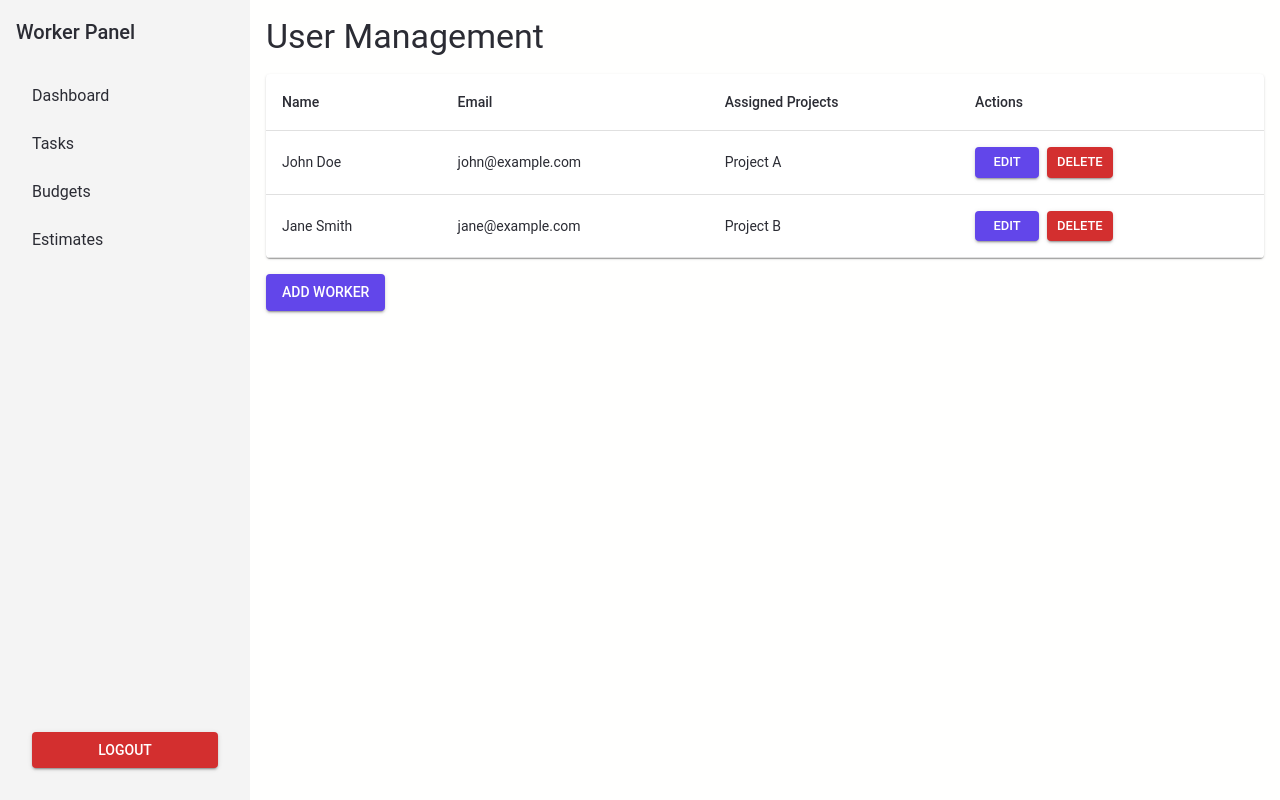
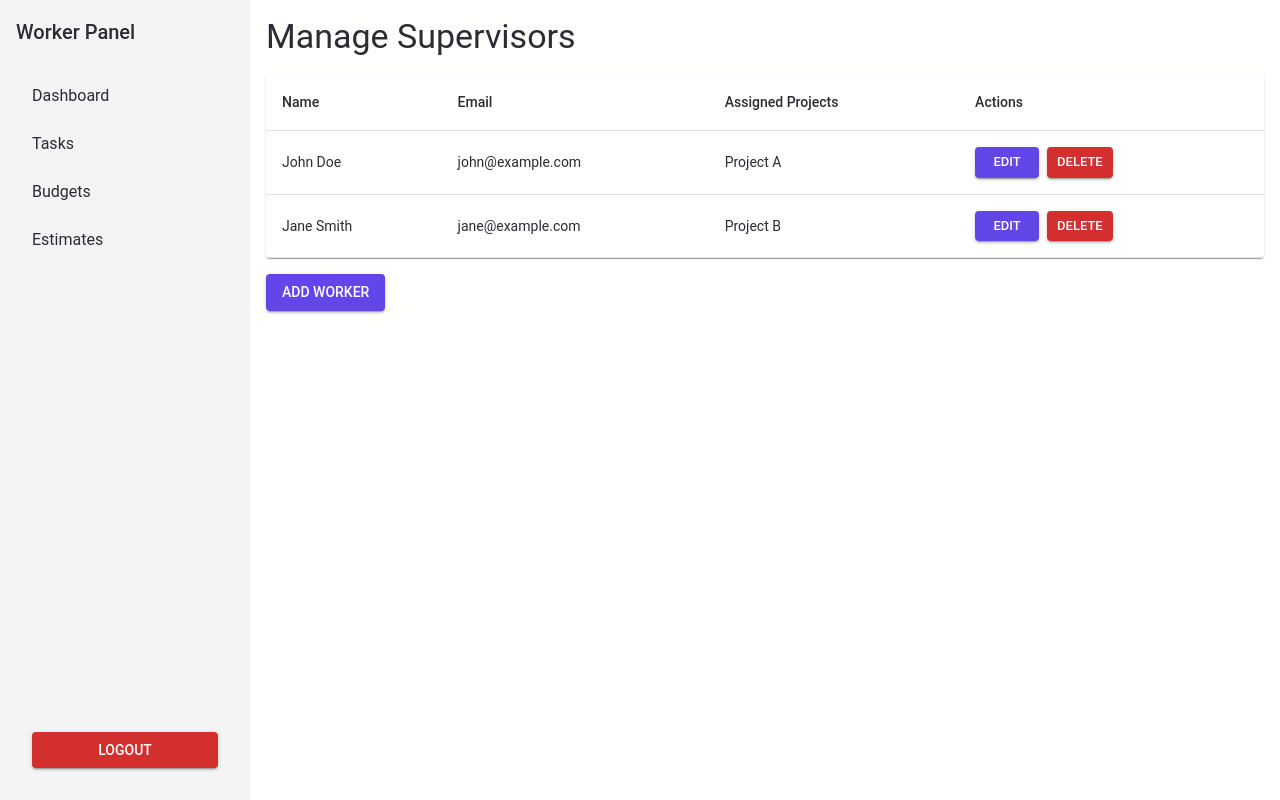
Before and after one commit to abhiram-shaji/flow-companion-frontend, a React (Create React App) app: page /admin/user-management in a window 1280 px wide. Built offline with nearby package versions, Linux system fonts and the light colour scheme.

Commit message:
Update UI

```diff
--- a/src/components/Sidebar.tsx
+++ b/src/components/Sidebar.tsx
@@ -32,7 +32,7 @@ const Sidebar: React.FC = () => {
         { name: "Dashboard", path: "/admin/dashboard" },
         { name: "Manage Tasks", path: "/admin/tasks" },
         { name: "Manage Projects", path: "/admin/ProjectOverview" },
-        { name: "Manage User", path: "/admin/user-management" },
+        { name: "Manage Supervisors", path: "/admin/user-management" },
       ]
     : [
         { name: "Dashboard", path: "/worker/dashboard" },
--- a/src/pages/UserManagement.tsx
+++ b/src/pages/UserManagement.tsx
@@ -81,7 +81,7 @@ const UserManagement: React.FC = () => {
         }}
       >
         <Typography variant="h4" gutterBottom>
-          User Management
+          Manage Supervisors
         </Typography>
         <TableContainer component={Paper} sx={{ marginTop: 2 }}>
           <Table>
```
